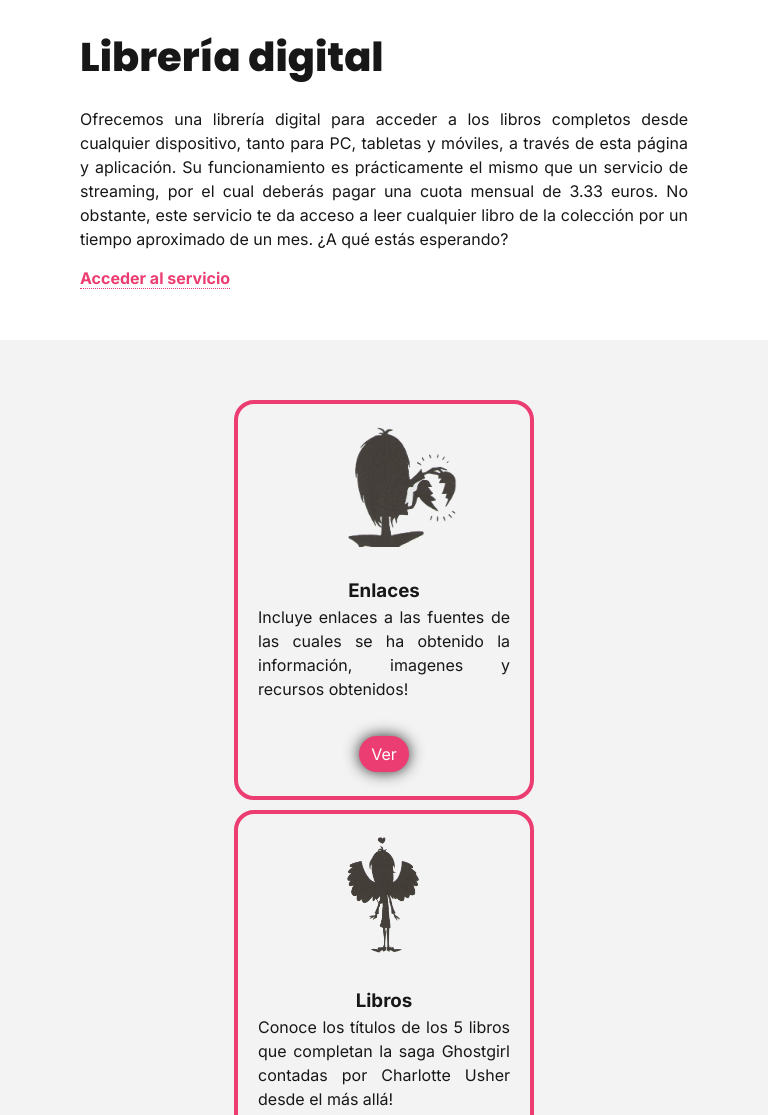
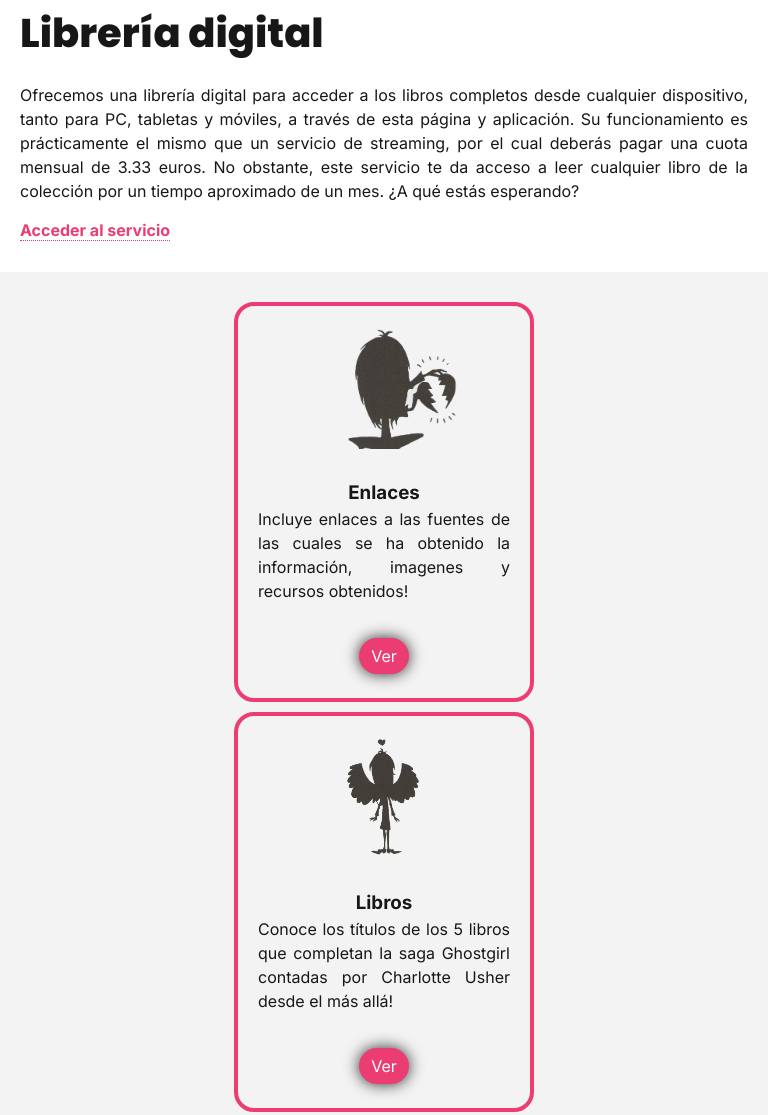
Before and after one commit to arubinat/index, a website built with Parcel: page src/index.html in a window 768 px wide. Shown: the part 1261-2376 px from the top of the page. Built offline with nearby package versions, Linux system fonts and the light colour scheme.

Commit message:
problems

```diff
--- a/src/css/styles.css
+++ b/src/css/styles.css
@@ -293,6 +293,7 @@ nav {
   line-height: 2em;
 }
 
+
 .footer a {
   text-decoration: none;
 }
@@ -324,6 +325,7 @@ footer .box a {
 .bottom-footer {
   text-align: center;
   padding-top: 50px;
+  font-size: 10px;
 }
 
 @media screen and (min-width: 768px) {
@@ -341,6 +343,10 @@ footer .box a {
 
   .right-footer {
   flex: 2 0px;
+  }
+
+  .bottom-footer {
+    font-size: 9px;
   }
 }
 
@@ -435,15 +441,24 @@ section svg {
   section {
     flex-direction: column-reverse;
     height: auto;
-    padding-top: 50px;
-    padding-bottom: 50px;
+    padding-top: 30px;
+    padding-bottom: 30px;
+    padding-left: 20px;
+    padding-right: 20px;
   }
-
   section > img {
     height: 40%;
+    margin-right: 50px;
   }
   section svg {
     width: auto;
+  }
+
+  #boxes {
+    height: auto;
+    padding: 0px;
+    padding-top: 30px;
+    padding-bottom: 30px;
   }
 }
 
```
Also changed, not shown: 2 other files.
